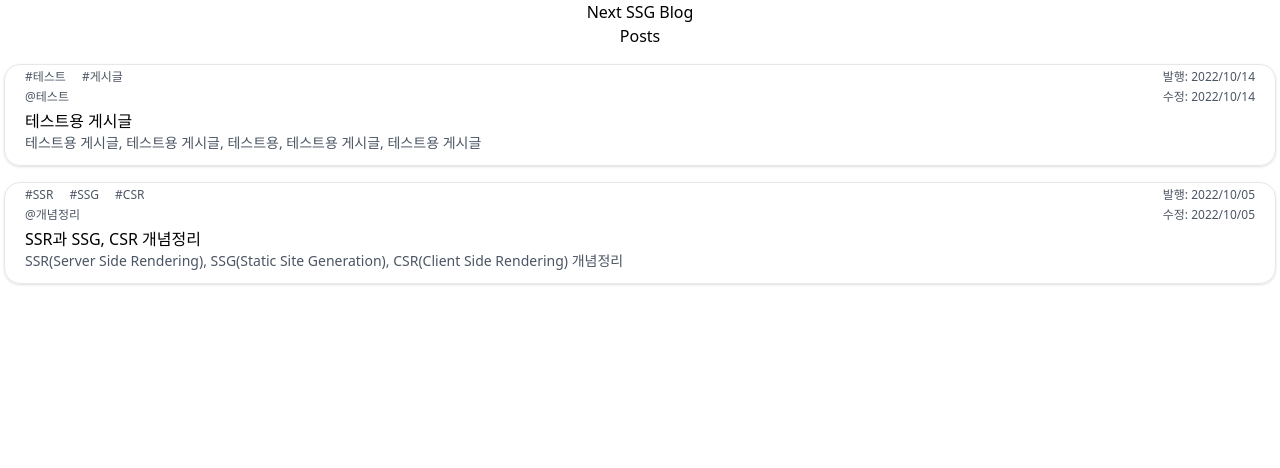
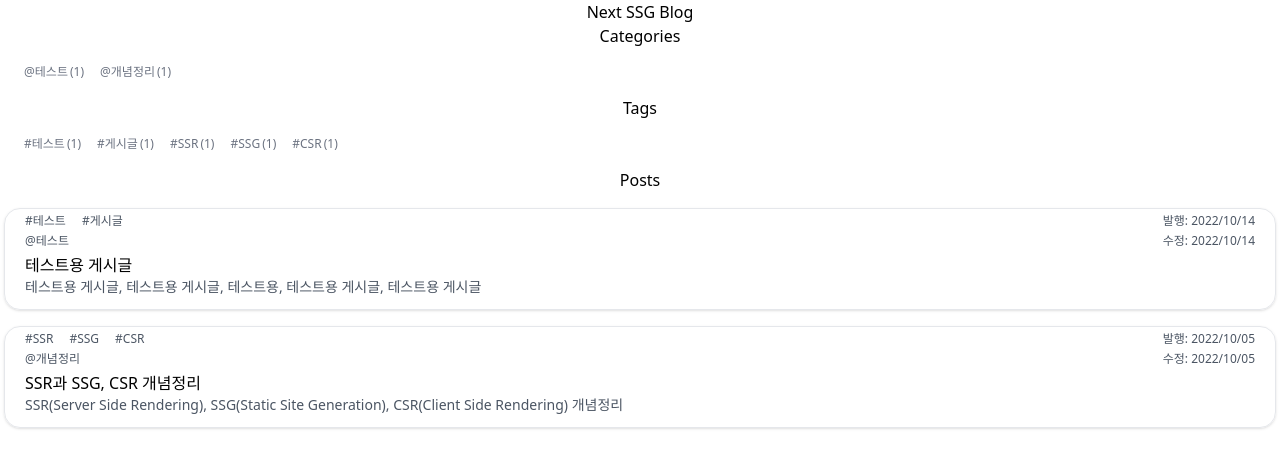
Before and after one commit to ysjkof/blog, a Next.js app: page / in a window 1280 px wide. Shown: the top 468 px of the page. Built offline with nearby package versions, Linux system fonts and the light colour scheme.

Commit message:
feat: PostList 컴포넌트 폴더화하고 화면에 Tags, Categories 나열함
- 태그나 카테고리 라우팅 처리 되지 않아 링크 클릭시 404페이지 됨
- 라우팅 처리 할 예정

```diff
--- a/components/PostList.tsx
+++ /dev/null
@@ -1,49 +0,0 @@
-import dynamic from 'next/dynamic';
-import Link from 'next/link';
-import useSWR from 'swr';
-import { PostMetadata } from '../models/post.model';
-const RowList = dynamic(() => import('../components/RowList'), { ssr: false });
-const Loading = dynamic(() => import('./Loading'), {
-  ssr: false,
-});
-
-export default function PostList() {
-  const { data } = useSWR<PostMetadata[]>(['posts']);
-  if (!data) return <Loading />;
-
-  return (
-    <main>
-      <h1 className="text-center">Next SSG Blog</h1>
-      <h2 className="text-center">Posts</h2>
-      <ul className="h-full w-full space-y-4 py-4 px-1">
-        {data.map((post) => {
-          const {
-            categories,
-            description,
-            lastModifiedAt,
-            pathname,
-            publishedDate,
-            tags,
-            title,
-          } = post;
-
-          return (
-            <li
-              key={title}
-              className="post-title w-full rounded-2xl border px-5 py-1 shadow hover:border-transparent hover:ring-2 hover:ring-blue-500"
-            >
-              <RowList lists={tags} listSymbol="#">
-                <span>발행: {publishedDate}</span>
-              </RowList>
-              <RowList lists={categories} listSymbol="@">
-                <span>수정: {lastModifiedAt}</span>
-              </RowList>
-              <Link href={pathname}>{title}</Link>
-              <p className="mb-2 text-sm text-gray-600">{description}</p>
-            </li>
-          );
-        })}
-      </ul>
-    </main>
-  );
-}
--- /dev/null
+++ b/components/PostList/Categories.tsx
@@ -0,0 +1,23 @@
+import Link from 'next/link';
+import type { Category } from '../../models/post.model';
+
+export function Categories({ categories }: { categories: Category[] }) {
+  return (
+    <>
+      <h2 className="text-center">Categories</h2>
+      <ul className="flex flex-wrap gap-4 px-6 py-4">
+        {categories.map((tag) => {
+          const { name, count } = tag;
+          return (
+            <Link key={name} href={`/tags/${name}`}>
+              <a className="space-x-0.5 text-xs text-gray-500 hover:font-semibold hover:text-gray-600">
+                <span>@{name}</span>
+                <span>({count})</span>
+              </a>
+            </Link>
+          );
+        })}
+      </ul>
+    </>
+  );
+}
--- /dev/null
+++ b/components/PostList/PostCard.tsx
@@ -0,0 +1,32 @@
+import dynamic from 'next/dynamic';
+import Link from 'next/link';
+import type { PostMetadata } from '../../models/post.model';
+const RowList = dynamic(() => import('../RowList'), { ssr: false });
+
+export function PostCard({ post }: { post: PostMetadata }) {
+  const {
+    categories,
+    description,
+    lastModifiedAt,
+    pathname,
+    publishedDate,
+    tags,
+    title,
+  } = post;
+
+  return (
+    <li
+      key={title}
+      className="post-title w-full rounded-2xl border px-5 py-1 shadow hover:border-transparent hover:ring-2 hover:ring-blue-500"
+    >
+      <RowList lists={tags} listSymbol="#">
+        <span>발행: {publishedDate}</span>
+      </RowList>
+      <RowList lists={categories} listSymbol="@">
+        <span>수정: {lastModifiedAt}</span>
+      </RowList>
+      <Link href={pathname}>{title}</Link>
+      <p className="mb-2 text-sm text-gray-600">{description}</p>
+    </li>
+  );
+}
--- /dev/null
+++ b/components/PostList/TagList.tsx
@@ -0,0 +1,23 @@
+import Link from 'next/link';
+import type { Tags } from '../../models/post.model';
+
+export function TagList({ tags }: { tags: Tags[] }) {
+  return (
+    <>
+      <h2 className="text-center">Tags</h2>
+      <ul className="flex flex-wrap gap-4 px-6 py-4">
+        {tags.map((tag) => {
+          const { name, count } = tag;
+          return (
+            <Link key={name} href={`/tags/${name}`}>
+              <a className="space-x-0.5 text-xs text-gray-500 hover:font-semibold hover:text-gray-600">
+                <span>#{name}</span>
+                <span>({count})</span>
+              </a>
+            </Link>
+          );
+        })}
+      </ul>
+    </>
+  );
+}
--- /dev/null
+++ b/components/PostList/index.tsx
@@ -0,0 +1,5 @@
+import { Categories } from './Categories';
+import { PostCard } from './PostCard';
+import { TagList } from './TagList';
+
+export { Categories, PostCard, TagList };
--- a/pages/index.tsx
+++ b/pages/index.tsx
@@ -1,7 +1,13 @@
 import type { NextPage } from 'next';
-import { unstable_serialize } from 'swr';
-import PostList from '../components/PostList';
+import dynamic from 'next/dynamic';
+import useSWR, { unstable_serialize } from 'swr';
+import { Categories, PostCard, TagList } from '../components/PostList';
+import { PostMetadata } from '../models/post.model';
+import { getUniqueValue } from '../services/posts.services';
 import { getMetadatas, getPostFiles } from '../utils/posts.utils';
+const Loading = dynamic(() => import('../components/Loading'), {
+  ssr: false,
+});
 
 export async function getStaticProps() {
   const postFiles = getPostFiles();
@@ -17,7 +23,25 @@ export async function getStaticProps() {
 }
 
 const Home: NextPage = () => {
-  return <PostList />;
+  const { data } = useSWR<PostMetadata[]>(['posts']);
+  if (!data) return <Loading />;
+
+  const tags = getUniqueValue(data, 'tags');
+  const categories = getUniqueValue(data, 'categories');
+
+  return (
+    <main>
+      <h1 className="text-center">Next SSG Blog</h1>
+      <Categories categories={categories} />
+      <TagList tags={tags} />
+      <h2 className="text-center">Posts</h2>
+      <ul className="h-full w-full space-y-4 py-4 px-1">
+        {data.map((post) => (
+          <PostCard key={post.title} post={post} />
+        ))}
+      </ul>
+    </main>
+  );
 };
 
 export default Home;
--- /dev/null
+++ b/services/posts.services.ts
@@ -0,0 +1,29 @@
+import { PostMetadata } from '../models/post.model';
+
+type ArrayOfString = string[];
+type SpreadKey = keyof Pick<PostMetadata, 'categories' | 'tags'>;
+
+// Tag
+function spreadTags(data: PostMetadata[], key: SpreadKey) {
+  const initialTags: string[] = [];
+  return data.reduce((prev, cur) => [...prev, ...cur[key]], initialTags);
+}
+
+function addCountInValue(
+  duplicatedTags: ArrayOfString,
+  uniqueValue: ArrayOfString
+) {
+  return uniqueValue.map((value) => {
+    const count = duplicatedTags.filter((_value) => _value === value).length;
+    return { name: value, count };
+  });
+}
+
+export function getUniqueValue(data: PostMetadata[], key: SpreadKey) {
+  const duplicatedValue = spreadTags(data, key);
+  const uniqueValue = duplicatedValue.filter(
+    (tag, index) => duplicatedValue.indexOf(tag) === index
+  );
+  const uniqueValueWithCount = addCountInValue(duplicatedValue, uniqueValue);
+  return uniqueValueWithCount;
+}
```
Also changed, not shown: models/post.model.ts (+7 -0 lines).
